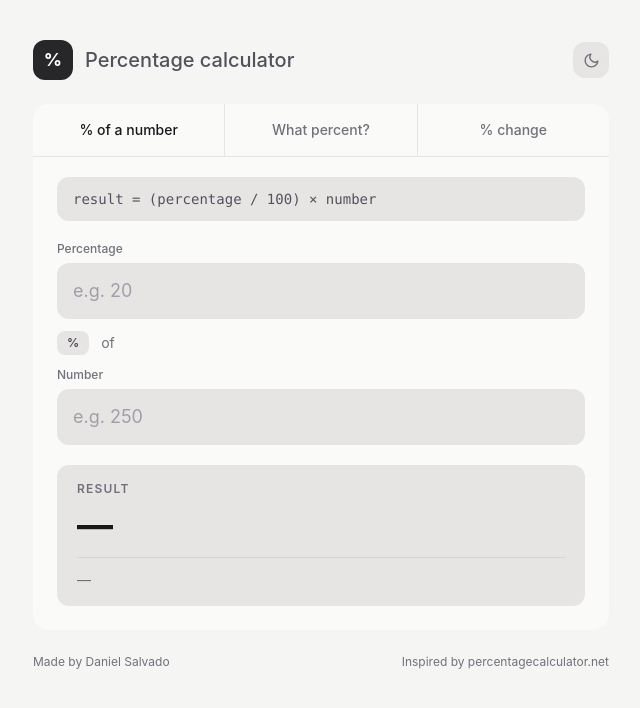
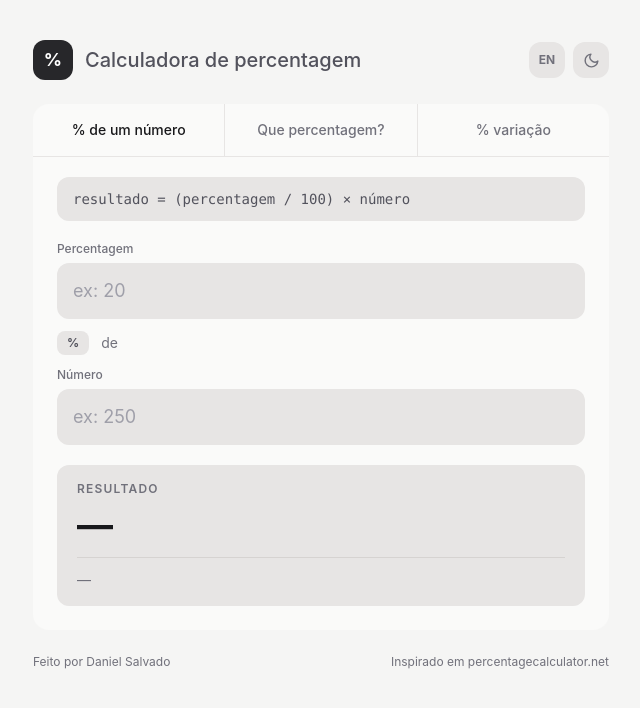
Before and after one commit to danisal/percentage-calculator, a SvelteKit app: page / in a window 1280 px wide. Shown: the top 708 px of the page, without its empty margins (319-959 px from the left). Built offline with nearby package versions, Linux system fonts and the light colour scheme.

Commit message:
feat: add internationalization (i18n) support with English and Portuguese translations

```diff
--- a/src/lib/components/PercentageBetween.svelte
+++ b/src/lib/components/PercentageBetween.svelte
@@ -1,5 +1,6 @@
 <script lang="ts">
 	import { percentageBetween, formatResult, parseInputString } from '$lib';
+	import { i18n } from '$lib/i18n';
 
 	let partInput = $state('');
 	let wholeInput = $state('');
@@ -13,11 +14,11 @@
 
 <div>
 	<div class="bg-stone-200 dark:bg-zinc-900 rounded-xl px-4 py-3 mb-5 font-mono text-sm text-zinc-600 dark:text-zinc-300">
-		percentage = (part / whole) × 100
+		{i18n.t.percentBetween.formula}
 	</div>
 
 	<label class="block text-xs font-medium text-zinc-500 dark:text-zinc-400 mb-1.5" for="part-input">
-		Part
+		{i18n.t.percentBetween.partLabel}
 	</label>
 	<input
 		id="part-input"
@@ -25,16 +26,16 @@
 		inputmode="decimal"
 		bind:value={partInput}
 		class="w-full bg-stone-200 dark:bg-zinc-700 text-zinc-900 dark:text-white text-lg rounded-xl px-4 py-3.5 outline-none focus:ring-2 focus:ring-zinc-400 dark:focus:ring-zinc-500 placeholder:text-zinc-400 dark:placeholder:text-zinc-500"
-		placeholder="e.g. 50"
+		placeholder={i18n.t.percentBetween.partPlaceholder}
 	/>
 
 	<div class="flex items-center gap-3 my-3">
 		<span class="bg-stone-200 dark:bg-zinc-700 text-zinc-600 dark:text-zinc-300 text-xs font-bold px-2.5 py-1 rounded-lg">/</span>
-		<span class="text-zinc-500 text-sm">divided by</span>
+		<span class="text-zinc-500 text-sm">{i18n.t.percentBetween.dividedBy}</span>
 	</div>
 
 	<label class="block text-xs font-medium text-zinc-500 dark:text-zinc-400 mb-1.5" for="whole-input">
-		Whole
+		{i18n.t.percentBetween.wholeLabel}
 	</label>
 	<input
 		id="whole-input"
@@ -42,13 +43,13 @@
 		inputmode="decimal"
 		bind:value={wholeInput}
 		class="w-full bg-stone-200 dark:bg-zinc-700 text-zinc-900 dark:text-white text-lg rounded-xl px-4 py-3.5 outline-none focus:ring-2 focus:ring-zinc-400 dark:focus:ring-zinc-500 placeholder:text-zinc-400 dark:placeholder:text-zinc-500"
-		placeholder="e.g. 200"
+		placeholder={i18n.t.percentBetween.wholePlaceholder}
 	/>
 
 	<div class="mt-5 bg-stone-200 dark:bg-zinc-900 rounded-xl px-5 py-4">
-		<p class="text-xs font-semibold tracking-widest text-zinc-500 mb-2">RESULT</p>
+		<p class="text-xs font-semibold tracking-widest text-zinc-500 mb-2">{i18n.t.result}</p>
 		{#if result === 'division_by_zero'}
-			<p class="text-4xl font-bold text-amber-500 dark:text-amber-400">Cannot divide by zero</p>
+			<p class="text-4xl font-bold text-amber-500 dark:text-amber-400">{i18n.t.errors.divByZero}</p>
 		{:else}
 			<p class="text-4xl font-bold text-zinc-900 dark:text-white">
 				{result !== null ? `${formatResult(result)}%` : '—'}
@@ -57,7 +58,7 @@
 		<div class="border-t border-stone-300 dark:border-zinc-700 mt-3 pt-3">
 			<p class="text-sm text-zinc-500 dark:text-zinc-400">
 				{#if result !== null && result !== 'division_by_zero'}
-					{partInput.trim() || '…'} is {formatResult(result)}% of {wholeInput.trim() || '…'}
+					{partInput.trim() || '…'} {i18n.t.percentBetween.summaryIs} {formatResult(result)}% {i18n.t.percentBetween.summaryOf} {wholeInput.trim() || '…'}
 				{:else}
 					—
 				{/if}
--- a/src/lib/components/PercentageChange.svelte
+++ b/src/lib/components/PercentageChange.svelte
@@ -1,5 +1,6 @@
 <script lang="ts">
 	import { percentageChange, formatResult, parseInputString } from '$lib';
+	import { i18n } from '$lib/i18n';
 
 	let fromInput = $state('');
 	let toInput = $state('');
@@ -13,11 +14,11 @@
 
 <div>
 	<div class="bg-stone-200 dark:bg-zinc-900 rounded-xl px-4 py-3 mb-5 font-mono text-sm text-zinc-600 dark:text-zinc-300">
-		change = ((to − from) / |from|) × 100
+		{i18n.t.percentChange.formula}
 	</div>
 
 	<label class="block text-xs font-medium text-zinc-500 dark:text-zinc-400 mb-1.5" for="from-input">
-		From
+		{i18n.t.percentChange.fromLabel}
 	</label>
 	<input
 		id="from-input"
@@ -25,16 +26,16 @@
 		inputmode="decimal"
 		bind:value={fromInput}
 		class="w-full bg-stone-200 dark:bg-zinc-700 text-zinc-900 dark:text-white text-lg rounded-xl px-4 py-3.5 outline-none focus:ring-2 focus:ring-zinc-400 dark:focus:ring-zinc-500 placeholder:text-zinc-400 dark:placeholder:text-zinc-500"
-		placeholder="e.g. 100"
+		placeholder={i18n.t.percentChange.fromPlaceholder}
 	/>
 
 	<div class="flex items-center gap-3 my-3">
 		<span class="bg-stone-200 dark:bg-zinc-700 text-zinc-600 dark:text-zinc-300 text-xs font-bold px-2.5 py-1 rounded-lg">→</span>
-		<span class="text-zinc-500 text-sm">to</span>
+		<span class="text-zinc-500 text-sm">{i18n.t.percentChange.toConnector}</span>
 	</div>
 
 	<label class="block text-xs font-medium text-zinc-500 dark:text-zinc-400 mb-1.5" for="to-input">
-		To
+		{i18n.t.percentChange.toLabel}
 	</label>
 	<input
 		id="to-input"
@@ -42,13 +43,13 @@
 		inputmode="decimal"
 		bind:value={toInput}
 		class="w-full bg-stone-200 dark:bg-zinc-700 text-zinc-900 dark:text-white text-lg rounded-xl px-4 py-3.5 outline-none focus:ring-2 focus:ring-zinc-400 dark:focus:ring-zinc-500 placeholder:text-zinc-400 dark:placeholder:text-zinc-500"
-		placeholder="e.g. 150"
+		placeholder={i18n.t.percentChange.toPlaceholder}
 	/>
 
 	<div class="mt-5 bg-stone-200 dark:bg-zinc-900 rounded-xl px-5 py-4">
-		<p class="text-xs font-semibold tracking-widest text-zinc-500 mb-2">RESULT</p>
+		<p class="text-xs font-semibold tracking-widest text-zinc-500 mb-2">{i18n.t.result}</p>
 		{#if result === 'division_by_zero'}
-			<p class="text-4xl font-bold text-amber-500 dark:text-amber-400">Cannot divide by zero</p>
+			<p class="text-4xl font-bold text-amber-500 dark:text-amber-400">{i18n.t.errors.divByZero}</p>
 		{:else if result === null}
 			<p class="text-4xl font-bold text-zinc-900 dark:text-white">—</p>
 		{:else if result > 0}
@@ -61,7 +62,7 @@
 		<div class="border-t border-stone-300 dark:border-zinc-700 mt-3 pt-3">
 			<p class="text-sm text-zinc-500 dark:text-zinc-400">
 				{#if result !== null && result !== 'division_by_zero'}
-					From {fromInput.trim() || '…'} to {toInput.trim() || '…'}: {result > 0 ? '+' : ''}{formatResult(result)}% change
+					{i18n.t.percentChange.summaryFrom} {fromInput.trim() || '…'} {i18n.t.percentChange.summaryTo} {toInput.trim() || '…'}: {result > 0 ? '+' : ''}{formatResult(result)}% {i18n.t.percentChange.summaryChange}
 				{:else}
 					—
 				{/if}
--- a/src/lib/components/PercentageOfNumber.svelte
+++ b/src/lib/components/PercentageOfNumber.svelte
@@ -1,5 +1,6 @@
 <script lang="ts">
 	import { percentageOfNumber, formatResult, parseInputString } from '$lib';
+	import { i18n } from '$lib/i18n';
 
 	let percentageInput = $state('');
 	let numberInput = $state('');
@@ -13,11 +14,11 @@
 
 <div>
 	<div class="bg-stone-200 dark:bg-zinc-900 rounded-xl px-4 py-3 mb-5 font-mono text-sm text-zinc-600 dark:text-zinc-300">
-		result = (percentage / 100) × number
+		{i18n.t.percentOfNumber.formula}
 	</div>
 
 	<label class="block text-xs font-medium text-zinc-500 dark:text-zinc-400 mb-1.5" for="percentage-input">
-		Percentage
+		{i18n.t.percentOfNumber.percentageLabel}
 	</label>
 	<input
 		id="percentage-input"
@@ -25,16 +26,16 @@
 		inputmode="decimal"
 		bind:value={percentageInput}
 		class="w-full bg-stone-200 dark:bg-zinc-700 text-zinc-900 dark:text-white text-lg rounded-xl px-4 py-3.5 outline-none focus:ring-2 focus:ring-zinc-400 dark:focus:ring-zinc-500 placeholder:text-zinc-400 dark:placeholder:text-zinc-500"
-		placeholder="e.g. 20"
+		placeholder={i18n.t.percentOfNumber.percentagePlaceholder}
 	/>
 
 	<div class="flex items-center gap-3 my-3">
 		<span class="bg-stone-200 dark:bg-zinc-700 text-zinc-600 dark:text-zinc-300 text-xs font-bold px-2.5 py-1 rounded-lg">%</span>
-		<span class="text-zinc-500 text-sm">of</span>
+		<span class="text-zinc-500 text-sm">{i18n.t.percentOfNumber.ofConnector}</span>
 	</div>
 
 	<label class="block text-xs font-medium text-zinc-500 dark:text-zinc-400 mb-1.5" for="number-input">
-		Number
+		{i18n.t.percentOfNumber.numberLabel}
 	</label>
 	<input
 		id="number-input"
@@ -42,18 +43,18 @@
 		inputmode="decimal"
 		bind:value={numberInput}
 		class="w-full bg-stone-200 dark:bg-zinc-700 text-zinc-900 dark:text-white text-lg rounded-xl px-4 py-3.5 outline-none focus:ring-2 focus:ring-zinc-400 dark:focus:ring-zinc-500 placeholder:text-zinc-400 dark:placeholder:text-zinc-500"
-		placeholder="e.g. 250"
+		placeholder={i18n.t.percentOfNumber.numberPlaceholder}
 	/>
 
 	<div class="mt-5 bg-stone-200 dark:bg-zinc-900 rounded-xl px-5 py-4">
-		<p class="text-xs font-semibold tracking-widest text-zinc-500 mb-2">RESULT</p>
+		<p class="text-xs font-semibold tracking-widest text-zinc-500 mb-2">{i18n.t.result}</p>
 		<p class="text-4xl font-bold text-zinc-900 dark:text-white">
 			{result !== null ? formatResult(result) : '—'}
 		</p>
 		<div class="border-t border-stone-300 dark:border-zinc-700 mt-3 pt-3">
 			<p class="text-sm text-zinc-500 dark:text-zinc-400">
 				{#if result !== null}
-					{percentageInput.trim() || '…'}% of {numberInput.trim() || '…'} = {formatResult(result)}
+					{percentageInput.trim() || '…'}% {i18n.t.percentOfNumber.summaryOf} {numberInput.trim() || '…'} = {formatResult(result)}
 				{:else}
 					—
 				{/if}
--- /dev/null
+++ b/src/lib/i18n/en.ts
@@ -0,0 +1,56 @@
+const en = {
+	app: {
+		title: 'Percentage Calculator',
+		description:
+			'A simple, fast percentage calculator. Calculate percentage of a number, what percent one number is of another, and percentage change between two values.',
+		header: 'Percentage calculator'
+	},
+	toggleTheme: 'Toggle theme',
+	toggleLanguage: 'PT',
+	tabs: {
+		percentOf: '% of a number',
+		whatPercent: 'What percent?',
+		percentChange: '% change'
+	},
+	footer: {
+		madeBy: 'Made by Daniel Salvado',
+		inspiredBy: 'Inspired by percentagecalculator.net'
+	},
+	result: 'RESULT',
+	errors: {
+		divByZero: 'Cannot divide by zero'
+	},
+	percentOfNumber: {
+		formula: 'result = (percentage / 100) × number',
+		percentageLabel: 'Percentage',
+		percentagePlaceholder: 'e.g. 20',
+		ofConnector: 'of',
+		numberLabel: 'Number',
+		numberPlaceholder: 'e.g. 250',
+		summaryOf: 'of'
+	},
+	percentChange: {
+		formula: 'change = ((to − from) / |from|) × 100',
+		fromLabel: 'From',
+		fromPlaceholder: 'e.g. 100',
+		toConnector: 'to',
+		toLabel: 'To',
+		toPlaceholder: 'e.g. 150',
+		summaryFrom: 'From',
+		summaryTo: 'to',
+		summaryChange: 'change'
+	},
+	percentBetween: {
+		formula: 'percentage = (part / whole) × 100',
+		partLabel: 'Part',
+		partPlaceholder: 'e.g. 50',
+		dividedBy: 'divided by',
+		wholeLabel: 'Whole',
+		wholePlaceholder: 'e.g. 200',
+		summaryIs: 'is',
+		summaryOf: 'of'
+	}
+};
+
+export default en;
+export type Translations = typeof en;
--- /dev/null
+++ b/src/lib/i18n/index.ts
@@ -0,0 +1,2 @@
+export { i18n } from './locale.svelte.js';
+export type { Locale } from './locale.svelte.js';
--- /dev/null
+++ b/src/lib/i18n/locale.svelte.ts
@@ -0,0 +1,25 @@
+import en from './en.js';
+import pt from './pt.js';
+
+export type Locale = 'pt' | 'en';
+
+function createI18n() {
+	const stored =
+		typeof localStorage !== 'undefined' ? (localStorage.getItem('lang') as Locale) : null;
+	let locale = $state<Locale>(stored ?? 'pt');
+
+	return {
+		get locale() {
+			return locale;
+		},
+		get t() {
+			return locale === 'pt' ? pt : en;
+		},
+		toggle() {
+			locale = locale === 'pt' ? 'en' : 'pt';
+			if (typeof localStorage !== 'undefined') localStorage.setItem('lang', locale);
+		}
+	};
+}
+
+export const i18n = createI18n();
--- /dev/null
+++ b/src/lib/i18n/pt.ts
@@ -0,0 +1,57 @@
+import type { Translations } from './en.js';
+
+const pt: Translations = {
+	app: {
+		title: 'Calculadora de Percentagem',
+		description:
+			'Uma calculadora de percentagem simples e rápida. Calcula a percentagem de um número, que percentagem um número é de outro, e a variação percentual entre dois valores.',
+		header: 'Calculadora de percentagem'
+	},
+	toggleTheme: 'Alternar tema',
+	toggleLanguage: 'EN',
+	tabs: {
+		percentOf: '% de um número',
+		whatPercent: 'Que percentagem?',
+		percentChange: '% variação'
+	},
+	footer: {
+		madeBy: 'Feito por Daniel Salvado',
+		inspiredBy: 'Inspirado em percentagecalculator.net'
+	},
+	result: 'RESULTADO',
+	errors: {
+		divByZero: 'Não é possível dividir por zero'
+	},
+	percentOfNumber: {
+		formula: 'resultado = (percentagem / 100) × número',
+		percentageLabel: 'Percentagem',
+		percentagePlaceholder: 'ex: 20',
+		ofConnector: 'de',
+		numberLabel: 'Número',
+		numberPlaceholder: 'ex: 250',
+		summaryOf: 'de'
+	},
+	percentChange: {
+		formula: 'variação = ((para − de) / |de|) × 100',
+		fromLabel: 'De',
+		fromPlaceholder: 'ex: 100',
+		toConnector: 'para',
+		toLabel: 'Para',
+		toPlaceholder: 'ex: 150',
+		summaryFrom: 'De',
+		summaryTo: 'para',
+		summaryChange: 'variação'
+	},
+	percentBetween: {
+		formula: 'percentagem = (parte / total) × 100',
+		partLabel: 'Parte',
+		partPlaceholder: 'ex: 50',
+		dividedBy: 'dividido por',
+		wholeLabel: 'Total',
+		wholePlaceholder: 'ex: 200',
+		summaryIs: 'é',
+		summaryOf: 'de'
+	}
+};
+
+export default pt;
--- a/src/routes/+layout.svelte
+++ b/src/routes/+layout.svelte
@@ -1,6 +1,7 @@
 <script lang="ts">
 	import './layout.css';
 	import favicon from '$lib/assets/favicon.svg';
+	import { i18n } from '$lib/i18n';
 
 	let { children } = $props();
 </script>
@@ -9,14 +10,14 @@
 	<link rel="icon" href={favicon} />
 	<meta charset="utf-8" />
 	<meta name="viewport" content="width=device-width, initial-scale=1" />
-	<title>Percentage Calculator</title>
-	<meta name="description" content="A simple, fast percentage calculator. Calculate percentage of a number, what percent one number is of another, and percentage change between two values." />
+	<title>{i18n.t.app.title}</title>
+	<meta name="description" content={i18n.t.app.description} />
 	<meta name="author" content="Daniel Salvado" />
-	<meta property="og:title" content="Percentage Calculator" />
-	<meta property="og:description" content="A simple, fast percentage calculator. Calculate percentage of a number, what percent one number is of another, and percentage change between two values." />
+	<meta property="og:title" content={i18n.t.app.title} />
+	<meta property="og:description" content={i18n.t.app.description} />
 	<meta property="og:type" content="website" />
 	<meta name="twitter:card" content="summary" />
-	<meta name="twitter:title" content="Percentage Calculator" />
-	<meta name="twitter:description" content="A simple, fast percentage calculator. Calculate percentage of a number, what percent one number is of another, and percentage change between two values." />
+	<meta name="twitter:title" content={i18n.t.app.title} />
+	<meta name="twitter:description" content={i18n.t.app.description} />
 </svelte:head>
 {@render children()}
--- a/src/routes/+page.svelte
+++ b/src/routes/+page.svelte
@@ -2,15 +2,16 @@
 	import PercentageOfNumber from '$lib/components/PercentageOfNumber.svelte';
 	import PercentageBetween from '$lib/components/PercentageBetween.svelte';
 	import PercentageChange from '$lib/components/PercentageChange.svelte';
+	import { i18n } from '$lib/i18n';
 
 	type Tab = 'of' | 'between' | 'change';
 
 	let activeTab = $state<Tab>('of');
-	const tabs: { id: Tab; label: string }[] = [
-		{ id: 'of', label: '% of a number' },
-		{ id: 'between', label: 'What percent?' },
-		{ id: 'change', label: '% change' }
-	];
+	const tabs = $derived<{ id: Tab; label: string }[]>([
+		{ id: 'of', label: i18n.t.tabs.percentOf },
+		{ id: 'between', label: i18n.t.tabs.whatPercent },
+		{ id: 'change', label: i18n.t.tabs.percentChange }
+	]);
 
 	const systemDark = typeof window !== 'undefined'
 		? window.matchMedia('(prefers-color-scheme: dark)').matches
@@ -38,10 +39,18 @@
 			<div class="bg-zinc-800 text-white w-10 h-10 rounded-xl flex items-center justify-center font-bold text-lg shrink-0">
 				%
 			</div>
-			<span class="text-zinc-600 dark:text-zinc-500 text-xl font-medium">Percentage calculator</span>
+			<span class="text-zinc-600 dark:text-zinc-500 text-xl font-medium">{i18n.t.app.header}</span>
+			<div class="ml-auto flex items-center gap-2">
+				<button
+					onclick={i18n.toggle}
+					class="w-9 h-9 rounded-xl flex items-center justify-center bg-stone-200 dark:bg-zinc-800 text-zinc-500 dark:text-zinc-400 hover:text-zinc-700 dark:hover:text-zinc-200 transition-colors text-xs font-bold"
+					aria-label={i18n.t.toggleLanguage}
+				>
+					{i18n.t.toggleLanguage}
+				</button>
 				<button
 					onclick={toggleTheme}
-				class="ml-auto w-9 h-9 rounded-xl flex items-center justify-center bg-stone-200 dark:bg-zinc-800 text-zinc-500 dark:text-zinc-400 hover:text-zinc-700 dark:hover:text-zinc-200 transition-colors"
+					class="w-9 h-9 rounded-xl flex items-center justify-center bg-stone-200 dark:bg-zinc-800 text-zinc-500 dark:text-zinc-400 hover:text-zinc-700 dark:hover:text-zinc-200 transition-colors"
 					aria-label="Toggle theme"
 				>
 					{#if isDark}
@@ -57,6 +66,7 @@
 						</svg>
 					{/if}
 				</button>
+			</div>
 		</div>
 
 		<div class="bg-stone-50 dark:bg-zinc-800 rounded-2xl overflow-hidden">
@@ -85,10 +95,10 @@
 
 	<footer class="max-w-xl mx-auto mt-6 flex flex-col sm:flex-row sm:justify-between gap-1 text-xs text-zinc-500 dark:text-zinc-600">
 		<a href="https://danielsalvado.com" target="_blank" rel="noopener noreferrer" class="hover:text-zinc-700 dark:hover:text-zinc-400 transition-colors">
-			Made by Daniel Salvado
+			{i18n.t.footer.madeBy}
 		</a>
 		<a href="https://percentagecalculator.net/" target="_blank" rel="noopener noreferrer" class="hover:text-zinc-700 dark:hover:text-zinc-400 transition-colors">
-			Inspired by percentagecalculator.net
+			{i18n.t.footer.inspiredBy}
 		</a>
 	</footer>
 </div>
```
Lines whose indentation alone changed are shown as unchanged.
